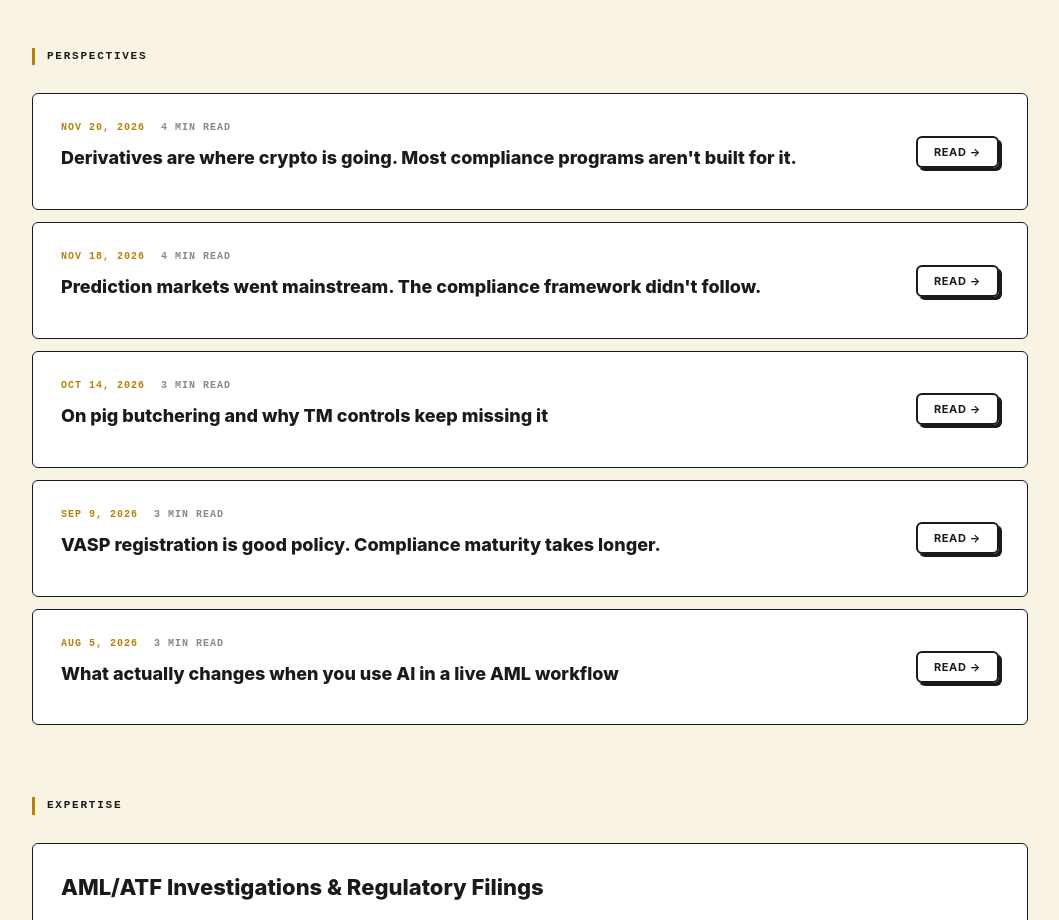
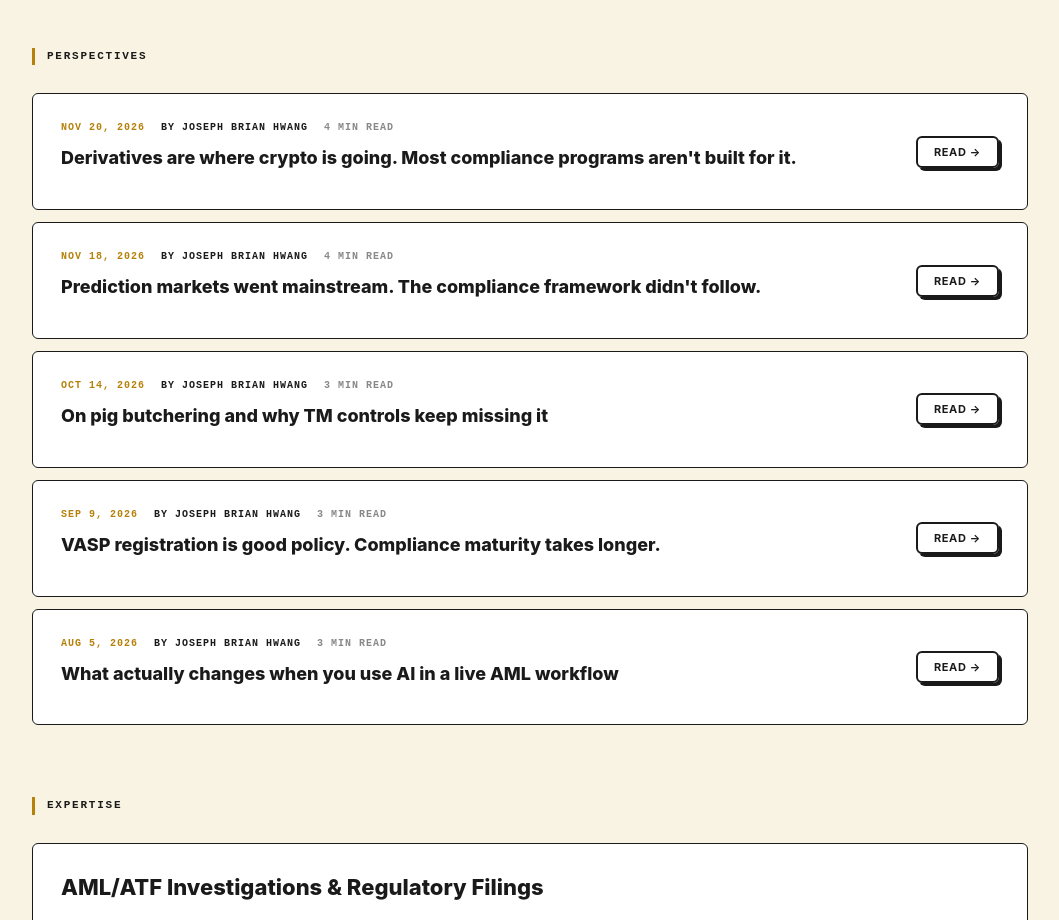
Before and after one commit to fcbrianhwang/fcbrianhwang.github.io, a plain HTML site: page index.html in a window 1280 px wide. Shown: the part 2980-3900 px from the top of the page, without its empty margins (110-1169 px from the left). Drawn offline with Linux system fonts and the light colour scheme.

Commit message:
Add files via upload

```diff
--- a/index.html
+++ b/index.html
@@ -318,6 +318,7 @@ footer{border-top:1.5px solid var(--ink);padding:28px 32px;display:flex;align-it
         <div style="flex:1;min-width:0;">
           <div style="display:flex;gap:16px;margin-bottom:8px;flex-wrap:wrap;">
             <span style="font-size:10px;font-weight:700;letter-spacing:.1em;text-transform:uppercase;font-family:'Courier New',monospace;color:#b5810a;">Nov 20, 2026</span>
+            <span style="font-size:10px;font-weight:700;letter-spacing:.1em;text-transform:uppercase;font-family:'Courier New',monospace;color:#1a1a1a;">By Joseph Brian Hwang</span>
             <span style="font-size:10px;font-weight:700;letter-spacing:.1em;text-transform:uppercase;font-family:'Courier New',monospace;color:#888;">4 min read</span>
           </div>
           <h3 style="font-size:18px;">Derivatives are where crypto is going. Most compliance programs aren't built for it.</h3>
@@ -338,6 +339,7 @@ footer{border-top:1.5px solid var(--ink);padding:28px 32px;display:flex;align-it
         <div style="flex:1;min-width:0;">
           <div style="display:flex;gap:16px;margin-bottom:8px;flex-wrap:wrap;">
             <span style="font-size:10px;font-weight:700;letter-spacing:.1em;text-transform:uppercase;font-family:'Courier New',monospace;color:#b5810a;">Nov 18, 2026</span>
+            <span style="font-size:10px;font-weight:700;letter-spacing:.1em;text-transform:uppercase;font-family:'Courier New',monospace;color:#1a1a1a;">By Joseph Brian Hwang</span>
             <span style="font-size:10px;font-weight:700;letter-spacing:.1em;text-transform:uppercase;font-family:'Courier New',monospace;color:#888;">4 min read</span>
           </div>
           <h3 style="font-size:18px;">Prediction markets went mainstream. The compliance framework didn't follow.</h3>
@@ -360,6 +362,7 @@ footer{border-top:1.5px solid var(--ink);padding:28px 32px;display:flex;align-it
         <div style="flex:1;min-width:0;">
           <div style="display:flex;gap:16px;margin-bottom:8px;flex-wrap:wrap;">
             <span style="font-size:10px;font-weight:700;letter-spacing:.1em;text-transform:uppercase;font-family:'Courier New',monospace;color:#b5810a;">Oct 14, 2026</span>
+            <span style="font-size:10px;font-weight:700;letter-spacing:.1em;text-transform:uppercase;font-family:'Courier New',monospace;color:#1a1a1a;">By Joseph Brian Hwang</span>
             <span style="font-size:10px;font-weight:700;letter-spacing:.1em;text-transform:uppercase;font-family:'Courier New',monospace;color:#888;">3 min read</span>
           </div>
           <h3 style="font-size:18px;">On pig butchering and why TM controls keep missing it</h3>
@@ -380,6 +383,7 @@ footer{border-top:1.5px solid var(--ink);padding:28px 32px;display:flex;align-it
         <div style="flex:1;min-width:0;">
           <div style="display:flex;gap:16px;margin-bottom:8px;flex-wrap:wrap;">
             <span style="font-size:10px;font-weight:700;letter-spacing:.1em;text-transform:uppercase;font-family:'Courier New',monospace;color:#b5810a;">Sep 9, 2026</span>
+            <span style="font-size:10px;font-weight:700;letter-spacing:.1em;text-transform:uppercase;font-family:'Courier New',monospace;color:#1a1a1a;">By Joseph Brian Hwang</span>
             <span style="font-size:10px;font-weight:700;letter-spacing:.1em;text-transform:uppercase;font-family:'Courier New',monospace;color:#888;">3 min read</span>
           </div>
           <h3 style="font-size:18px;">VASP registration is good policy. Compliance maturity takes longer.</h3>
@@ -401,6 +405,7 @@ footer{border-top:1.5px solid var(--ink);padding:28px 32px;display:flex;align-it
         <div style="flex:1;min-width:0;">
           <div style="display:flex;gap:16px;margin-bottom:8px;flex-wrap:wrap;">
             <span style="font-size:10px;font-weight:700;letter-spacing:.1em;text-transform:uppercase;font-family:'Courier New',monospace;color:#b5810a;">Aug 5, 2026</span>
+            <span style="font-size:10px;font-weight:700;letter-spacing:.1em;text-transform:uppercase;font-family:'Courier New',monospace;color:#1a1a1a;">By Joseph Brian Hwang</span>
             <span style="font-size:10px;font-weight:700;letter-spacing:.1em;text-transform:uppercase;font-family:'Courier New',monospace;color:#888;">3 min read</span>
           </div>
           <h3 style="font-size:18px;">What actually changes when you use AI in a live AML workflow</h3>
```
